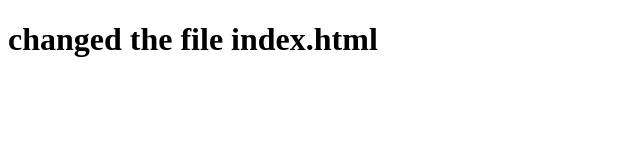
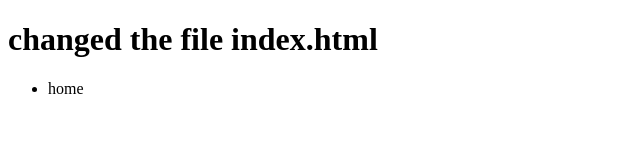
Before and after one commit to Iamaksingh/Learning-Git-, a plain HTML site: page index.html in a window 1280 px wide. Shown: the full height of the page, 0-640 px from the left. Drawn offline with Linux system fonts and the light colour scheme.

Commit message:
added ul to index.html

```diff
--- a/index.html
+++ b/index.html
@@ -7,5 +7,8 @@
 </head>
 <body>
     <h1>changed the file index.html</h1>
+    <ul>
+        <li>home</li>
+    </ul>
 </body>
 </html>
```
